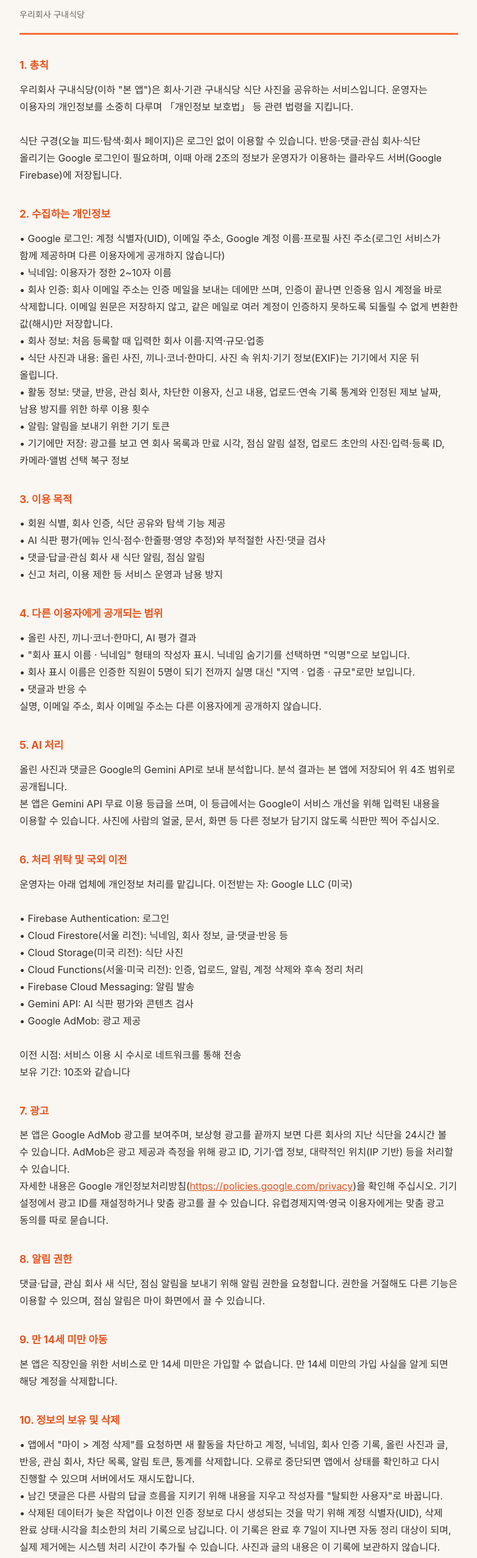
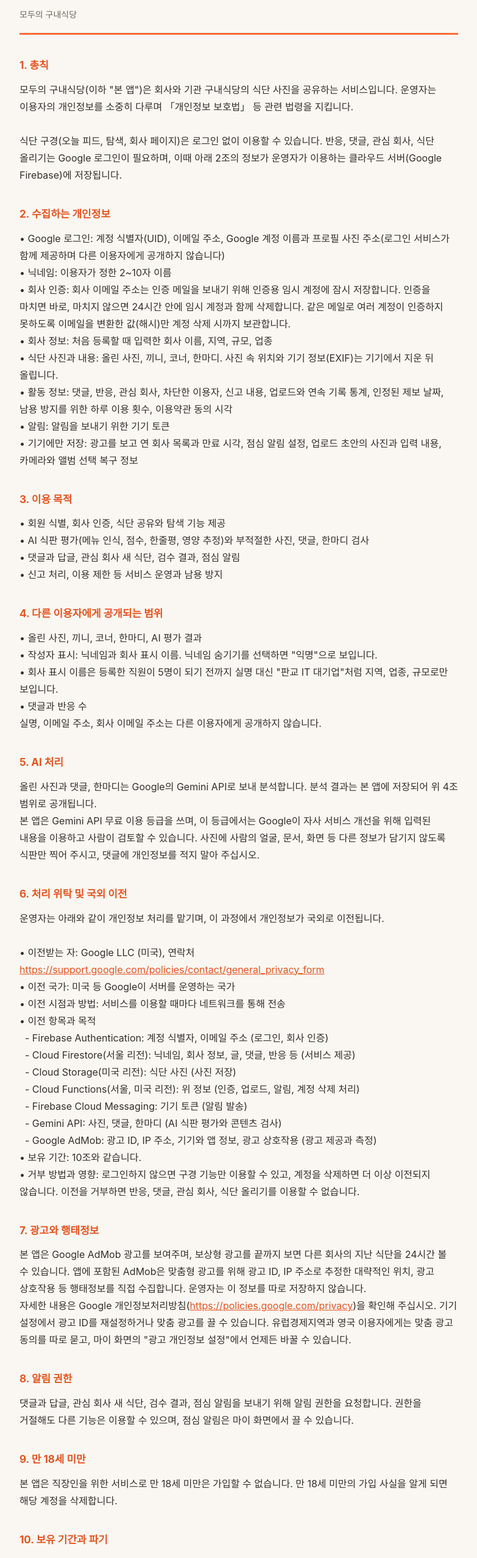
Before and after one commit to crayon-go/cafeteria-docs, a plain HTML site: page privacy.html in a window 1280 px wide. Shown: the part 80-2635 px from the top of the page at 61% size, without its empty margins (248-1031 px from the left). Drawn offline with Linux system fonts and the light colour scheme.

Commit message:
Rename to 모두의 구내식당 and update privacy, terms, and deletion guidance
Adds overseas transfer details, retention and destruction, remedies,
operator, 18+ age, comment moderation, and shadow account cleanup.

```diff
--- a/privacy.html
+++ b/privacy.html
@@ -3,7 +3,7 @@
 <head>
 <meta charset="utf-8">
 <meta name="viewport" content="width=device-width, initial-scale=1">
-<title>개인정보처리방침 | 우리회사 구내식당</title>
+<title>개인정보처리방침 | 모두의 구내식당</title>
 <style>
   :root { color-scheme: light; }
   body { margin: 0 auto; padding: 40px 20px 80px; max-width: 720px;
@@ -23,75 +23,89 @@
 <body>
 <header>
   <h1>개인정보처리방침</h1>
-  <p class="app">우리회사 구내식당</p>
+  <p class="app">모두의 구내식당</p>
 </header>
 
 <h2>1. 총칙</h2>
-<p>우리회사 구내식당(이하 &quot;본 앱&quot;)은 회사·기관 구내식당 식단 사진을 공유하는 서비스입니다. 운영자는 이용자의 개인정보를 소중히 다루며 「개인정보 보호법」 등 관련 법령을 지킵니다.
+<p>모두의 구내식당(이하 &quot;본 앱&quot;)은 회사와 기관 구내식당의 식단 사진을 공유하는 서비스입니다. 운영자는 이용자의 개인정보를 소중히 다루며 「개인정보 보호법」 등 관련 법령을 지킵니다.
 
-식단 구경(오늘 피드·탐색·회사 페이지)은 로그인 없이 이용할 수 있습니다. 반응·댓글·관심 회사·식단 올리기는 Google 로그인이 필요하며, 이때 아래 2조의 정보가 운영자가 이용하는 클라우드 서버(Google Firebase)에 저장됩니다.</p>
+식단 구경(오늘 피드, 탐색, 회사 페이지)은 로그인 없이 이용할 수 있습니다. 반응, 댓글, 관심 회사, 식단 올리기는 Google 로그인이 필요하며, 이때 아래 2조의 정보가 운영자가 이용하는 클라우드 서버(Google Firebase)에 저장됩니다.</p>
 <h2>2. 수집하는 개인정보</h2>
-<p>• Google 로그인: 계정 식별자(UID), 이메일 주소, Google 계정 이름·프로필 사진 주소(로그인 서비스가 함께 제공하며 다른 이용자에게 공개하지 않습니다)
+<p>• Google 로그인: 계정 식별자(UID), 이메일 주소, Google 계정 이름과 프로필 사진 주소(로그인 서비스가 함께 제공하며 다른 이용자에게 공개하지 않습니다)
 • 닉네임: 이용자가 정한 2~10자 이름
-• 회사 인증: 회사 이메일 주소는 인증 메일을 보내는 데에만 쓰며, 인증이 끝나면 인증용 임시 계정을 바로 삭제합니다. 이메일 원문은 저장하지 않고, 같은 메일로 여러 계정이 인증하지 못하도록 되돌릴 수 없게 변환한 값(해시)만 저장합니다.
-• 회사 정보: 처음 등록할 때 입력한 회사 이름·지역·규모·업종
-• 식단 사진과 내용: 올린 사진, 끼니·코너·한마디. 사진 속 위치·기기 정보(EXIF)는 기기에서 지운 뒤 올립니다.
-• 활동 정보: 댓글, 반응, 관심 회사, 차단한 이용자, 신고 내용, 업로드·연속 기록 통계와 인정된 제보 날짜, 남용 방지를 위한 하루 이용 횟수
+• 회사 인증: 회사 이메일 주소는 인증 메일을 보내기 위해 인증용 임시 계정에 잠시 저장합니다. 인증을 마치면 바로, 마치지 않으면 24시간 안에 임시 계정과 함께 삭제합니다. 같은 메일로 여러 계정이 인증하지 못하도록 이메일을 변환한 값(해시)만 계정 삭제 시까지 보관합니다.
+• 회사 정보: 처음 등록할 때 입력한 회사 이름, 지역, 규모, 업종
+• 식단 사진과 내용: 올린 사진, 끼니, 코너, 한마디. 사진 속 위치와 기기 정보(EXIF)는 기기에서 지운 뒤 올립니다.
+• 활동 정보: 댓글, 반응, 관심 회사, 차단한 이용자, 신고 내용, 업로드와 연속 기록 통계, 인정된 제보 날짜, 남용 방지를 위한 하루 이용 횟수, 이용약관 동의 시각
 • 알림: 알림을 보내기 위한 기기 토큰
-• 기기에만 저장: 광고를 보고 연 회사 목록과 만료 시각, 점심 알림 설정, 업로드 초안의 사진·입력·등록 ID, 카메라·앨범 선택 복구 정보</p>
+• 기기에만 저장: 광고를 보고 연 회사 목록과 만료 시각, 점심 알림 설정, 업로드 초안의 사진과 입력 내용, 카메라와 앨범 선택 복구 정보</p>
 <h2>3. 이용 목적</h2>
 <p>• 회원 식별, 회사 인증, 식단 공유와 탐색 기능 제공
-• AI 식판 평가(메뉴 인식·점수·한줄평·영양 추정)와 부적절한 사진·댓글 검사
-• 댓글·답글·관심 회사 새 식단 알림, 점심 알림
+• AI 식판 평가(메뉴 인식, 점수, 한줄평, 영양 추정)와 부적절한 사진, 댓글, 한마디 검사
+• 댓글과 답글, 관심 회사 새 식단, 검수 결과, 점심 알림
 • 신고 처리, 이용 제한 등 서비스 운영과 남용 방지</p>
 <h2>4. 다른 이용자에게 공개되는 범위</h2>
-<p>• 올린 사진, 끼니·코너·한마디, AI 평가 결과
-• &quot;회사 표시 이름 · 닉네임&quot; 형태의 작성자 표시. 닉네임 숨기기를 선택하면 &quot;익명&quot;으로 보입니다.
-• 회사 표시 이름은 인증한 직원이 5명이 되기 전까지 실명 대신 &quot;지역 · 업종 · 규모&quot;로만 보입니다.
+<p>• 올린 사진, 끼니, 코너, 한마디, AI 평가 결과
+• 작성자 표시: 닉네임과 회사 표시 이름. 닉네임 숨기기를 선택하면 &quot;익명&quot;으로 보입니다.
+• 회사 표시 이름은 등록한 직원이 5명이 되기 전까지 실명 대신 &quot;판교 IT 대기업&quot;처럼 지역, 업종, 규모로만 보입니다.
 • 댓글과 반응 수
 실명, 이메일 주소, 회사 이메일 주소는 다른 이용자에게 공개하지 않습니다.</p>
 <h2>5. AI 처리</h2>
-<p>올린 사진과 댓글은 Google의 Gemini API로 보내 분석합니다. 분석 결과는 본 앱에 저장되어 위 4조 범위로 공개됩니다.
-본 앱은 Gemini API 무료 이용 등급을 쓰며, 이 등급에서는 Google이 서비스 개선을 위해 입력된 내용을 이용할 수 있습니다. 사진에 사람의 얼굴, 문서, 화면 등 다른 정보가 담기지 않도록 식판만 찍어 주십시오.</p>
+<p>올린 사진과 댓글, 한마디는 Google의 Gemini API로 보내 분석합니다. 분석 결과는 본 앱에 저장되어 위 4조 범위로 공개됩니다.
+본 앱은 Gemini API 무료 이용 등급을 쓰며, 이 등급에서는 Google이 자사 서비스 개선을 위해 입력된 내용을 이용하고 사람이 검토할 수 있습니다. 사진에 사람의 얼굴, 문서, 화면 등 다른 정보가 담기지 않도록 식판만 찍어 주시고, 댓글에 개인정보를 적지 말아 주십시오.</p>
 <h2>6. 처리 위탁 및 국외 이전</h2>
-<p>운영자는 아래 업체에 개인정보 처리를 맡깁니다. 이전받는 자: Google LLC (미국)
+<p>운영자는 아래와 같이 개인정보 처리를 맡기며, 이 과정에서 개인정보가 국외로 이전됩니다.
 
-• Firebase Authentication: 로그인
-• Cloud Firestore(서울 리전): 닉네임, 회사 정보, 글·댓글·반응 등
-• Cloud Storage(미국 리전): 식단 사진
-• Cloud Functions(서울·미국 리전): 인증, 업로드, 알림, 계정 삭제와 후속 정리 처리
-• Firebase Cloud Messaging: 알림 발송
-• Gemini API: AI 식판 평가와 콘텐츠 검사
-• Google AdMob: 광고 제공
-
-이전 시점: 서비스 이용 시 수시로 네트워크를 통해 전송
-보유 기간: 10조와 같습니다</p>
-<h2>7. 광고</h2>
-<p>본 앱은 Google AdMob 광고를 보여주며, 보상형 광고를 끝까지 보면 다른 회사의 지난 식단을 24시간 볼 수 있습니다. AdMob은 광고 제공과 측정을 위해 광고 ID, 기기·앱 정보, 대략적인 위치(IP 기반) 등을 처리할 수 있습니다.
-자세한 내용은 Google 개인정보처리방침(<a href="https://policies.google.com/privacy">https://policies.google.com/privacy</a>)을 확인해 주십시오. 기기 설정에서 광고 ID를 재설정하거나 맞춤 광고를 끌 수 있습니다. 유럽경제지역·영국 이용자에게는 맞춤 광고 동의를 따로 묻습니다.</p>
+• 이전받는 자: Google LLC (미국), 연락처 <a href="https://support.google.com/policies/contact/general_privacy_form">https://support.google.com/policies/contact/general_privacy_form</a>
+• 이전 국가: 미국 등 Google이 서버를 운영하는 국가
+• 이전 시점과 방법: 서비스를 이용할 때마다 네트워크를 통해 전송
+• 이전 항목과 목적
+  - Firebase Authentication: 계정 식별자, 이메일 주소 (로그인, 회사 인증)
+  - Cloud Firestore(서울 리전): 닉네임, 회사 정보, 글, 댓글, 반응 등 (서비스 제공)
+  - Cloud Storage(미국 리전): 식단 사진 (사진 저장)
+  - Cloud Functions(서울, 미국 리전): 위 정보 (인증, 업로드, 알림, 계정 삭제 처리)
+  - Firebase Cloud Messaging: 기기 토큰 (알림 발송)
+  - Gemini API: 사진, 댓글, 한마디 (AI 식판 평가와 콘텐츠 검사)
+  - Google AdMob: 광고 ID, IP 주소, 기기와 앱 정보, 광고 상호작용 (광고 제공과 측정)
+• 보유 기간: 10조와 같습니다.
+• 거부 방법과 영향: 로그인하지 않으면 구경 기능만 이용할 수 있고, 계정을 삭제하면 더 이상 이전되지 않습니다. 이전을 거부하면 반응, 댓글, 관심 회사, 식단 올리기를 이용할 수 없습니다.</p>
+<h2>7. 광고와 행태정보</h2>
+<p>본 앱은 Google AdMob 광고를 보여주며, 보상형 광고를 끝까지 보면 다른 회사의 지난 식단을 24시간 볼 수 있습니다. 앱에 포함된 AdMob은 맞춤형 광고를 위해 광고 ID, IP 주소로 추정한 대략적인 위치, 광고 상호작용 등 행태정보를 직접 수집합니다. 운영자는 이 정보를 따로 저장하지 않습니다.
+자세한 내용은 Google 개인정보처리방침(<a href="https://policies.google.com/privacy">https://policies.google.com/privacy</a>)을 확인해 주십시오. 기기 설정에서 광고 ID를 재설정하거나 맞춤 광고를 끌 수 있습니다. 유럽경제지역과 영국 이용자에게는 맞춤 광고 동의를 따로 묻고, 마이 화면의 &quot;광고 개인정보 설정&quot;에서 언제든 바꿀 수 있습니다.</p>
 <h2>8. 알림 권한</h2>
-<p>댓글·답글, 관심 회사 새 식단, 점심 알림을 보내기 위해 알림 권한을 요청합니다. 권한을 거절해도 다른 기능은 이용할 수 있으며, 점심 알림은 마이 화면에서 끌 수 있습니다.</p>
-<h2>9. 만 14세 미만 아동</h2>
-<p>본 앱은 직장인을 위한 서비스로 만 14세 미만은 가입할 수 없습니다. 만 14세 미만의 가입 사실을 알게 되면 해당 계정을 삭제합니다.</p>
-<h2>10. 정보의 보유 및 삭제</h2>
-<p>• 앱에서 &quot;마이 &gt; 계정 삭제&quot;를 요청하면 새 활동을 차단하고 계정, 닉네임, 회사 인증 기록, 올린 사진과 글, 반응, 관심 회사, 차단 목록, 알림 토큰, 통계를 삭제합니다. 오류로 중단되면 앱에서 상태를 확인하고 다시 진행할 수 있으며 서버에서도 재시도합니다.
+<p>댓글과 답글, 관심 회사 새 식단, 검수 결과, 점심 알림을 보내기 위해 알림 권한을 요청합니다. 권한을 거절해도 다른 기능은 이용할 수 있으며, 점심 알림은 마이 화면에서 끌 수 있습니다.</p>
+<h2>9. 만 18세 미만</h2>
+<p>본 앱은 직장인을 위한 서비스로 만 18세 미만은 가입할 수 없습니다. 만 18세 미만의 가입 사실을 알게 되면 해당 계정을 삭제합니다.</p>
+<h2>10. 보유 기간과 파기</h2>
+<p>• 개인정보는 계정을 삭제할 때까지 보유합니다. 올렸지만 게시물로 등록되지 않은 사진은 72시간이 지나면 삭제합니다.
+• 앱에서 &quot;마이 &gt; 계정 삭제&quot;를 요청하면 새 활동을 막고 계정, 닉네임, 회사 인증 기록, 올린 사진과 글, 반응, 관심 회사, 차단 목록, 알림 토큰, 통계, 내가 한 신고와 내 글에 대한 신고를 삭제합니다. 오류로 중단되면 앱에서 상태를 확인하고 다시 진행할 수 있으며 서버에서도 재시도합니다.
 • 남긴 댓글은 다른 사람의 답글 흐름을 지키기 위해 내용을 지우고 작성자를 &quot;탈퇴한 사용자&quot;로 바꿉니다.
-• 삭제된 데이터가 늦은 작업이나 이전 인증 정보로 다시 생성되는 것을 막기 위해 계정 식별자(UID), 삭제 완료 상태·시각을 최소한의 처리 기록으로 남깁니다. 이 기록은 완료 후 7일이 지나면 자동 정리 대상이 되며, 실제 제거에는 시스템 처리 시간이 추가될 수 있습니다. 사진과 글의 내용은 이 기록에 보관하지 않습니다.
+• 삭제된 데이터가 늦은 작업이나 이전 인증 정보로 다시 생기지 않도록 계정 식별자(UID)와 삭제 완료 상태, 시각을 최소한으로 남깁니다. 이 기록은 완료 후 7일이 지나면 자동 정리 대상이 되며, 실제 제거에는 시스템 처리 시간이 추가될 수 있습니다. 사진과 글의 내용은 이 기록에 보관하지 않습니다.
 • 서버의 오류 기록과 백업에는 최대 30일까지 남을 수 있으며 이후 자동으로 지워집니다.
 • 관계 법령에 따라 보관해야 하는 경우 그 기간 동안 보관합니다.
+• 파기 방법: 보유 기간이 끝나거나 목적을 이룬 개인정보는 지체 없이 파기합니다. 전자 파일은 복구할 수 없는 방법으로 삭제하며, 종이 문서로는 보관하지 않습니다.
 앱을 쓸 수 없는 경우의 삭제 요청 방법은 계정 삭제 안내(<a href="https://crayon-go.github.io/cafeteria-docs/account-deletion.html">https://crayon-go.github.io/cafeteria-docs/account-deletion.html</a>)를 확인해 주십시오.</p>
-<h2>11. 이용자의 권리</h2>
-<p>이용자는 언제든지 자신의 개인정보 열람·정정·삭제·처리 정지를 요청할 수 있습니다. 앱에서 직접 계정을 삭제하거나 <a href="mailto:mintchoco.biz@gmail.com">mintchoco.biz@gmail.com</a>로 요청해 주십시오. 요청은 지체 없이 처리합니다.</p>
-<h2>12. 안전성 확보 조치</h2>
-<p>전송 구간 암호화(HTTPS), 데이터베이스 접근 규칙으로 본인 정보만 읽고 쓰도록 제한, 회사 실명·이메일 해시 등 민감 정보는 서버 전용 영역에 분리 보관합니다.</p>
-<h2>13. 방침의 변경</h2>
+<h2>11. 제3자 제공</h2>
+<p>운영자는 이용자의 개인정보를 제3자에게 제공하지 않습니다. 다만 법령에 근거한 요청이 있는 경우는 예외로 합니다. 6조의 처리 위탁과 7조의 광고 SDK 수집은 위에 적은 범위에서만 이루어집니다.</p>
+<h2>12. 이용자의 권리</h2>
+<p>이용자는 언제든지 자신의 개인정보 열람, 정정, 삭제, 처리 정지를 요청할 수 있습니다. 앱에서 직접 계정을 삭제하거나 <a href="mailto:mintchoco.biz@gmail.com">mintchoco.biz@gmail.com</a>로 요청해 주십시오. 요청은 지체 없이 처리합니다.</p>
+<h2>13. 안전성 확보 조치</h2>
+<p>전송 구간을 암호화(HTTPS)하고, 데이터베이스 접근 규칙으로 본인 정보만 읽고 쓰도록 제한하며, 회사 실명과 이메일 해시 등 민감한 정보는 서버 전용 영역에 분리해 보관합니다.</p>
+<h2>14. 권익침해 구제방법</h2>
+<p>개인정보 침해에 대한 신고나 상담은 아래 기관에 문의할 수 있습니다.
+• 개인정보분쟁조정위원회: 1833-6972, <a href="https://www.kopico.go.kr">https://www.kopico.go.kr</a>
+• 개인정보침해신고센터: 국번 없이 118, <a href="https://privacy.kisa.or.kr">https://privacy.kisa.or.kr</a>
+• 대검찰청: 국번 없이 1301
+• 경찰청: 국번 없이 182</p>
+<h2>15. 방침의 변경</h2>
 <p>이 방침을 바꾸면 시행 7일 전에 이 페이지와 앱에서 알립니다. 이용자의 권리에 중대한 변경이 있으면 30일 전에 알립니다.</p>
-<h2>14. 문의처</h2>
-<p>개인정보 보호 담당: 운영자
+<h2>16. 개인정보 보호책임자</h2>
+<p>개인정보처리자: 민트초코맛꼬깔콘
+개인정보 보호책임자: 민트초코맛꼬깔콘
 이메일: <a href="mailto:mintchoco.biz@gmail.com">mintchoco.biz@gmail.com</a>
 
 시행일: 2026년 10월 12일
-최종 안내 보완: 2026년 10월 14일 (초안 저장, 삭제 재시도·재생성 방지 및 처리 위치 설명)</p>
+최종 변경일: 2026년 10월 30일</p>
 <nav><a href="privacy.html">개인정보처리방침</a><a href="terms.html">이용약관</a><a href="account-deletion.html">계정 삭제</a></nav>
 </body>
 </html>
```
Also changed, not shown: account-deletion.html (+6 -5 lines), index.html (+4 -4 lines), share.html (+4 -4 lines), terms.html (+15 -12 lines).
